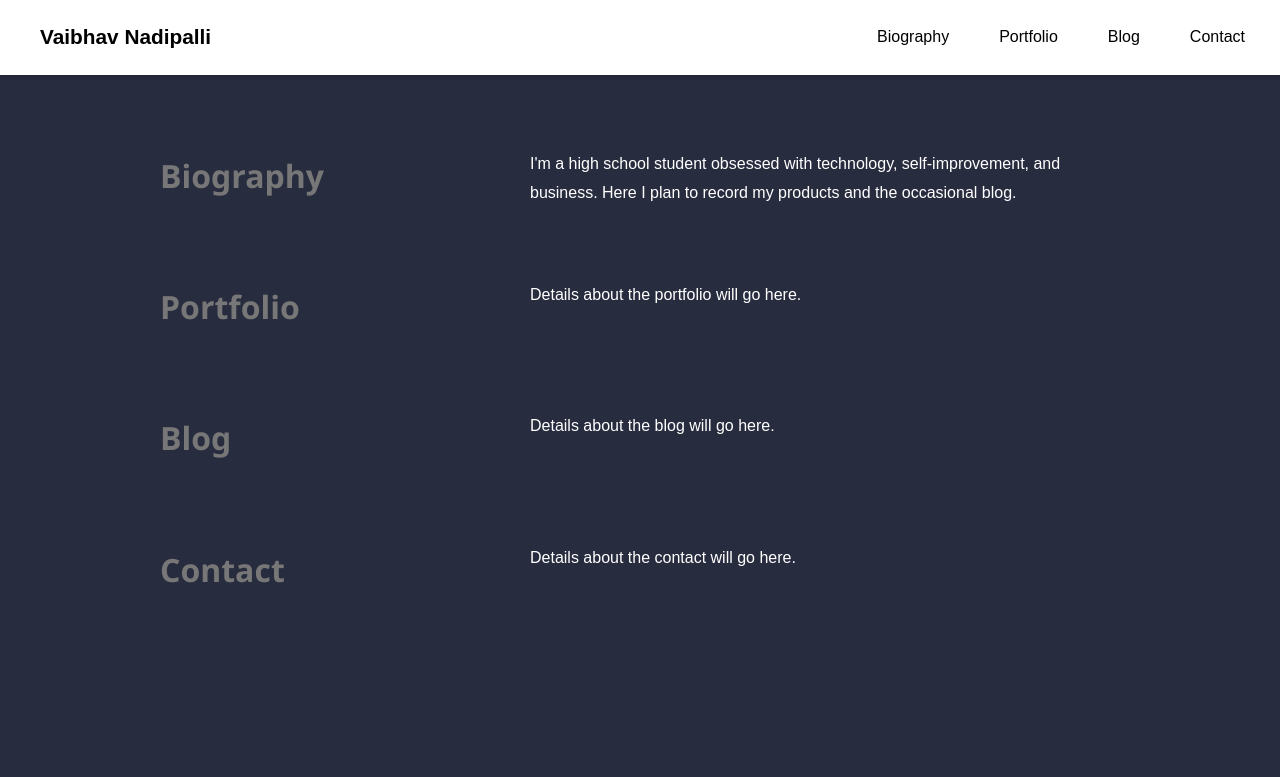
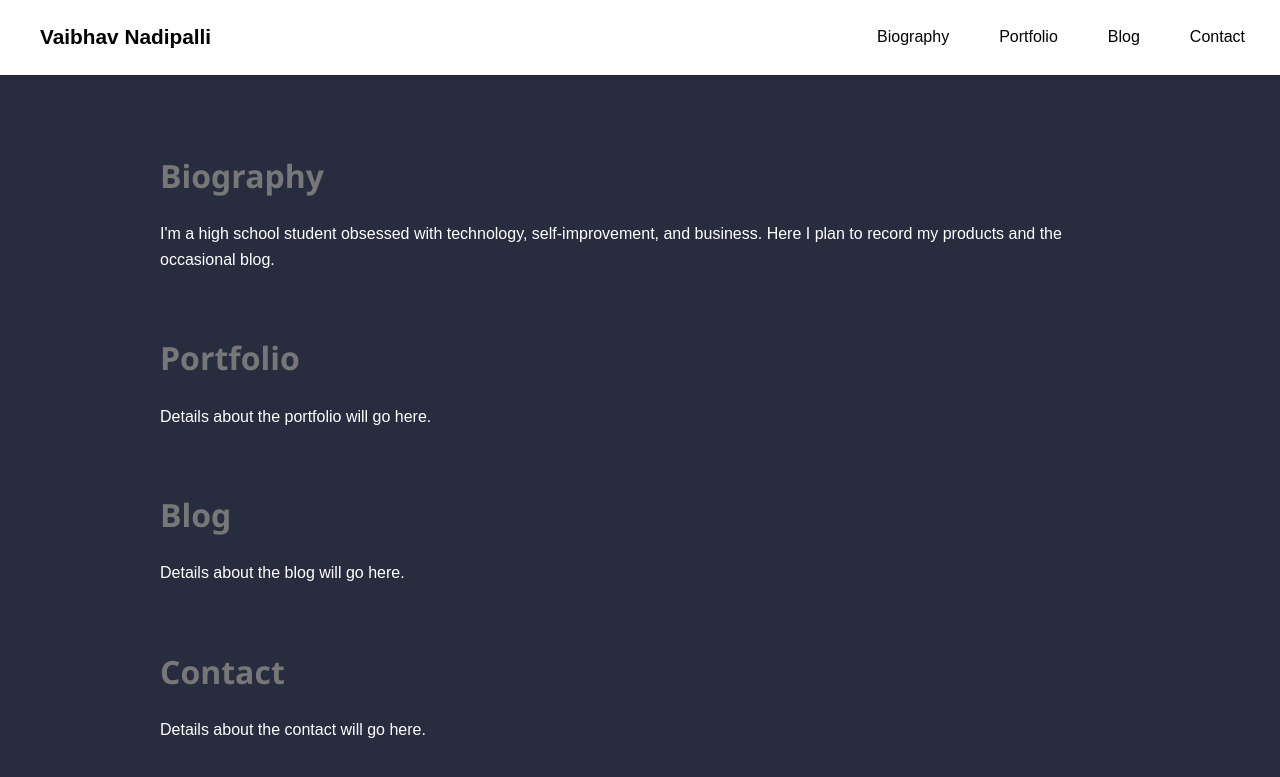
Before and after one commit to Vaibhav-Nadipalli/vaibhav-nadipalli.github.io, a Jekyll site: the page built from index.markdown, in a window 1280 px wide. Shown: the top 777 px of the page. Built offline with Jekyll 4.4.1, drawn with Linux system fonts in a browser that asks for light colours.

Commit message:
Update default.html

```diff
--- a/_layouts/default.html
+++ b/_layouts/default.html
@@ -5,6 +5,7 @@
     <meta name="viewport" content="width=device-width, initial-scale=1.0">
     <title>Vaibhav Nadipalli</title>
     <link rel="stylesheet" href="/assets/css/styles.css"> <!-- Link to your CSS file -->
+    <link rel="icon" type="image/x-icon" href="favicon.png"> <!-- Path to your favicon -->
 </head>
 <body>
     <header>
@@ -24,29 +25,21 @@
     </header>
 
     <main>
-        <section id="bio" class="section-container">
+        <section id="bio">
             <h2 class="section-title">Biography</h2>
-            <div class="section-content">
-                <p>I'm a high school student obsessed with technology, self-improvement, and business. Here I plan to record my products and the occasional blog.</p>
-            </div>
+            <p>I'm a high school student obsessed with technology, self-improvement, and business. Here I plan to record my products and the occasional blog.</p>
         </section>
-        <section id="portfolio" class="section-container">
+        <section id="portfolio">
             <h2 class="section-title">Portfolio</h2>
-            <div class="section-content">
-                <p>Details about the portfolio will go here.</p>
-            </div>
+            <p>Details about the portfolio will go here.</p>
         </section>
-        <section id="blog" class="section-container">
+        <section id="blog">
             <h2 class="section-title">Blog</h2>
-            <div class="section-content">
-                <p>Details about the blog will go here.</p>
-            </div>
+            <p>Details about the blog will go here.</p>
         </section>
-        <section id="contact" class="section-container">
+        <section id="contact">
             <h2 class="section-title">Contact</h2>
-            <div class="section-content">
-                <p>Details about the contact will go here.</p>
-            </div>
+            <p>Details about the contact will go here.</p>
         </section>
     </main>
 </body>
```
